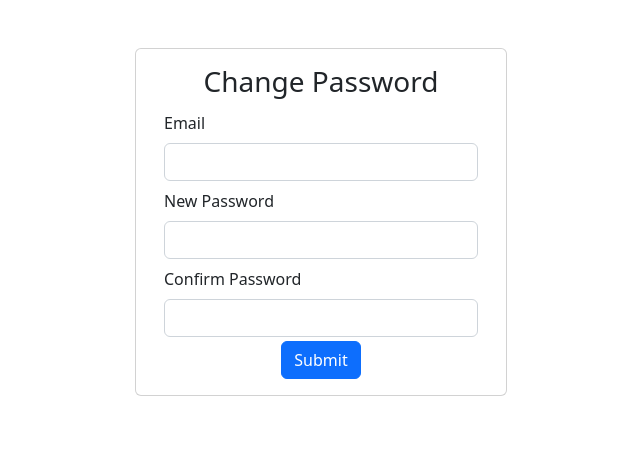
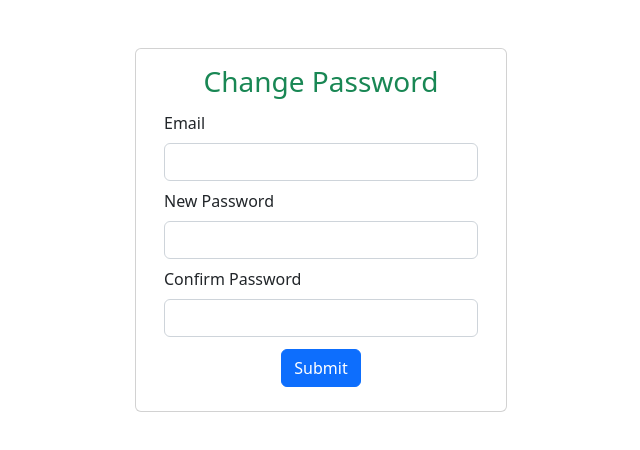
Before and after one commit to UitsHabib/e-commerce, a React (Create React App) app in the folder client/: page /change-password in a window 1280 px wide. Shown: the top 450 px of the page, without its empty margins (319-959 px from the left). Built offline with nearby package versions, Linux system fonts and the light colour scheme; the HTML template or start-up script is replaced by a standard one.

Commit message:
solve merge conflict

```diff
--- a/client/src/user/ChangePassword.js
+++ b/client/src/user/ChangePassword.js
@@ -33,7 +33,7 @@ const ChangePassword = () => {
                                 return <Form
                                             className="row card p-3 col-md-4 d-flex flex-column  m-auto"
                                         >
-                                    <h3 className='text-center'> Change Password</h3>
+                                    <h3 className='text-center text-success'> Change Password</h3>
 
                                     <div className="form-group my-1 ">
                                         <Label className='form-label' htmlFor='email' text='Email' />
@@ -53,7 +53,7 @@ const ChangePassword = () => {
                                         <ErrorMessage name='confirm_password' component={InputError} />
                                     </div>
 
-                                    <div className="form-group text-center">
+                                    <div className="form-group text-center my-2">
                                         <Button
                                             type='submit'
                                             text='Submit'
```
Also changed, not shown: 2 other files (tests, documents, lock files or other folders).
